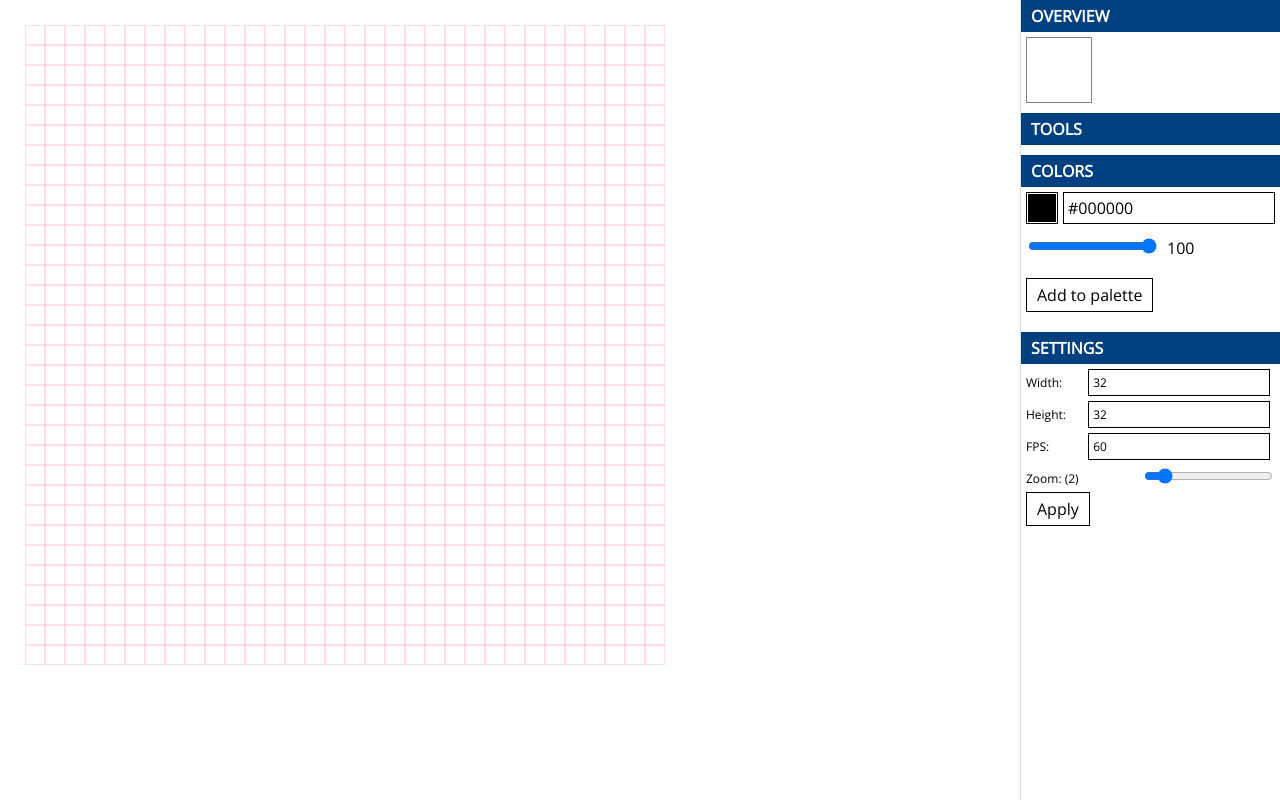
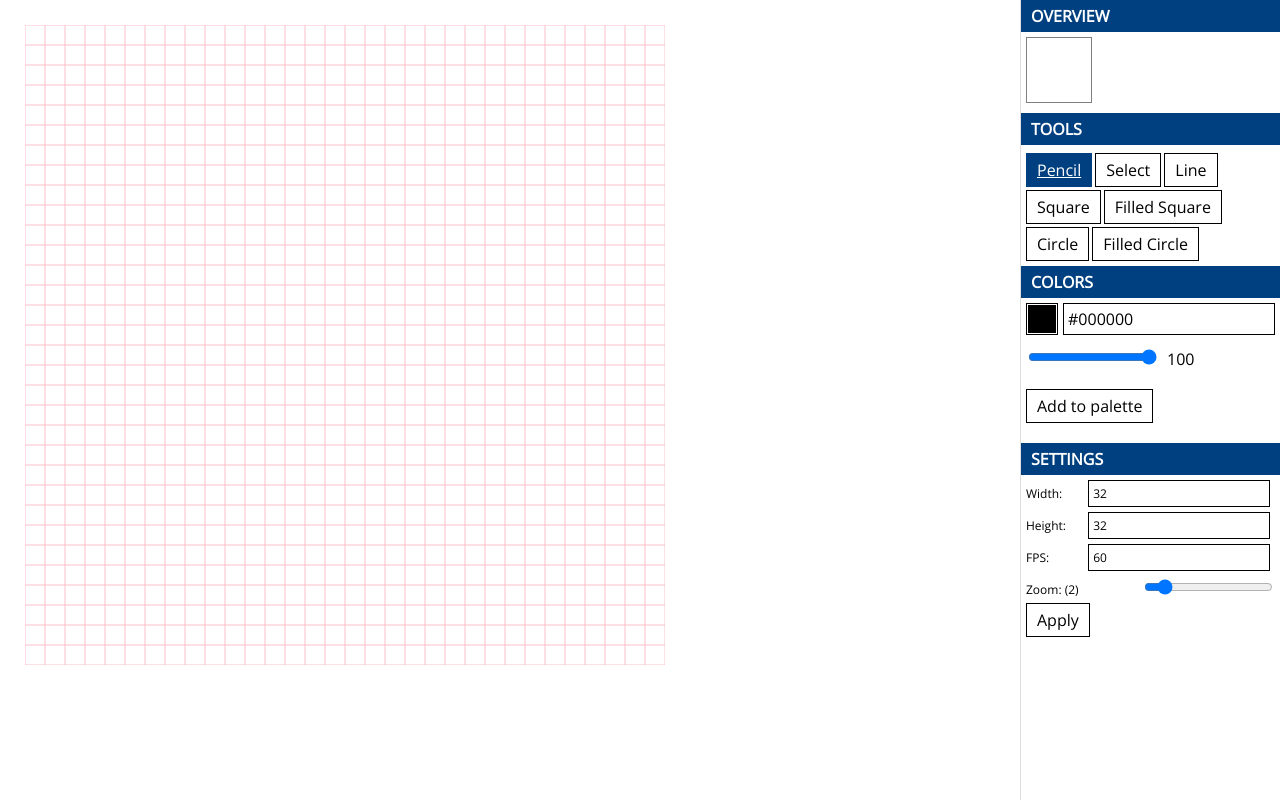
Before and after one commit to lukaszkups/rakun, a Vue app in the folder packages/rakun-paint/: page / in a window 1280 px wide. Built offline with nearby package versions, Linux system fonts and the light colour scheme.

Commit message:
Added tools side menu.

```diff
--- a/packages/rakun-paint/src/components/PaintTools.vue
+++ b/packages/rakun-paint/src/components/PaintTools.vue
@@ -1,9 +1,63 @@
 <script setup lang="ts">
+import { useStore } from 'vuex';
+import { Tools } from '@/helpers/enums';
 
+const store = useStore();
+
+const computedClass = (toolName: string) => {
+  return [
+    'rkn-button',
+    {'rkn-button--active': toolName === store.state.selectedTool},
+  ];
+}
+
+const selectTool = (toolName: string) => {
+  store.dispatch('updateProp', { name: 'selectedTool', value: toolName });
+}
 </script>
 <template>
-
+  <div>
+    <button
+      :class="computedClass(Tools.pencil)"
+      @click="selectTool(Tools.pencil)"
+    >Pencil</button>
+    <button
+      :class="computedClass(Tools.select)"
+      @click="selectTool(Tools.select)"
+    >Select</button>
+    <button
+      :class="computedClass(Tools.line)"
+      @click="selectTool(Tools.line)"
+    >Line</button>
+    <button
+      :class="computedClass(Tools.square)"
+      @click="selectTool(Tools.square)"
+    >Square</button>
+    <button
+      :class="computedClass(Tools.filledSquare)"
+      @click="selectTool(Tools.filledSquare)"
+    >Filled Square</button>
+    <button
+      :class="computedClass(Tools.circle)"
+      @click="selectTool(Tools.circle)"
+    >Circle</button>
+    <button
+      :class="computedClass(Tools.filledCircle)"
+      @click="selectTool(Tools.filledCircle)"
+    >Filled Circle</button>
+  </div>
 </template>
 <style scoped lang="scss">
+@import './../styles/style.scss';
 
+.rkn-button {
+  margin: 3px 3px 0 0;
+
+  &--active {
+    color: white;
+    border-color: $primary-color;
+    background-color: $primary-color;
+    text-decoration: underline;
+  }
+}
 </style>
--- /dev/null
+++ b/packages/rakun-paint/src/helpers/enums.ts
@@ -0,0 +1,9 @@
+export const Tools = {
+  pencil: 'PENCIL',
+  select: 'SELECT',
+  line: 'LINE',
+  square: 'SQUARE',
+  filledSquare: 'FILLED_SQUARE',
+  circle: 'CIRCLE',
+  filledCircle: 'FILLED_CIRCLE',
+}
--- a/packages/rakun-paint/src/store/store.ts
+++ b/packages/rakun-paint/src/store/store.ts
@@ -1,5 +1,6 @@
 import { createStore } from 'vuex';
 import { ColorType, KeyableInterface } from 'helpers/types';
+import { Tools } from '@/helpers/enums';
 
 interface UpdatePropPayload {
   name: string;
@@ -20,6 +21,7 @@ const store = createStore({
       canvasGridCtx: null,
       canvasImageCtx: null,
       canvasThumbnailCtx: null,
+      selectedTool: Tools.pencil,
     }
   },
   mutations: {
```
Also changed, not shown: packages/rakun-paint/src/helpers/types.ts (+10 -0 lines).
